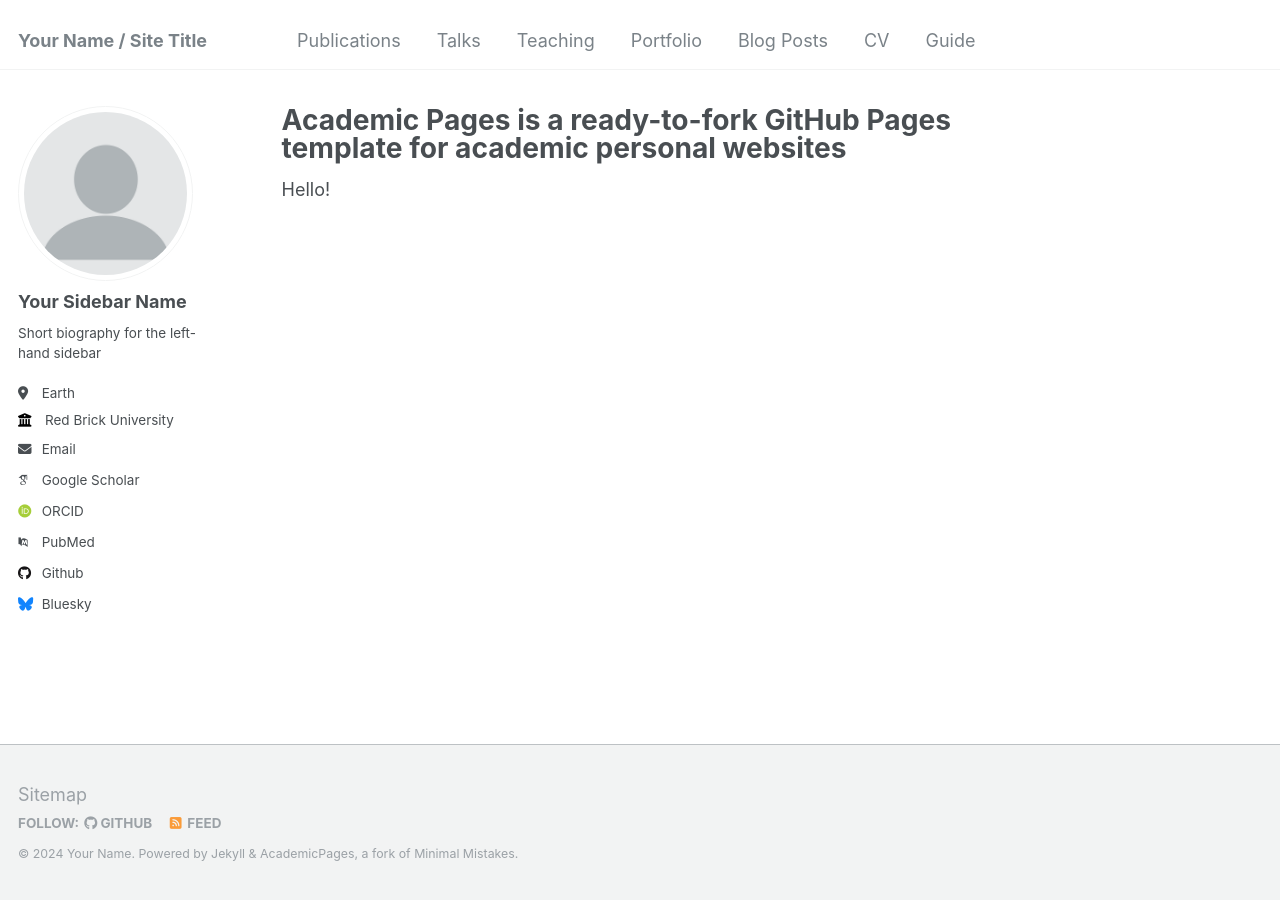
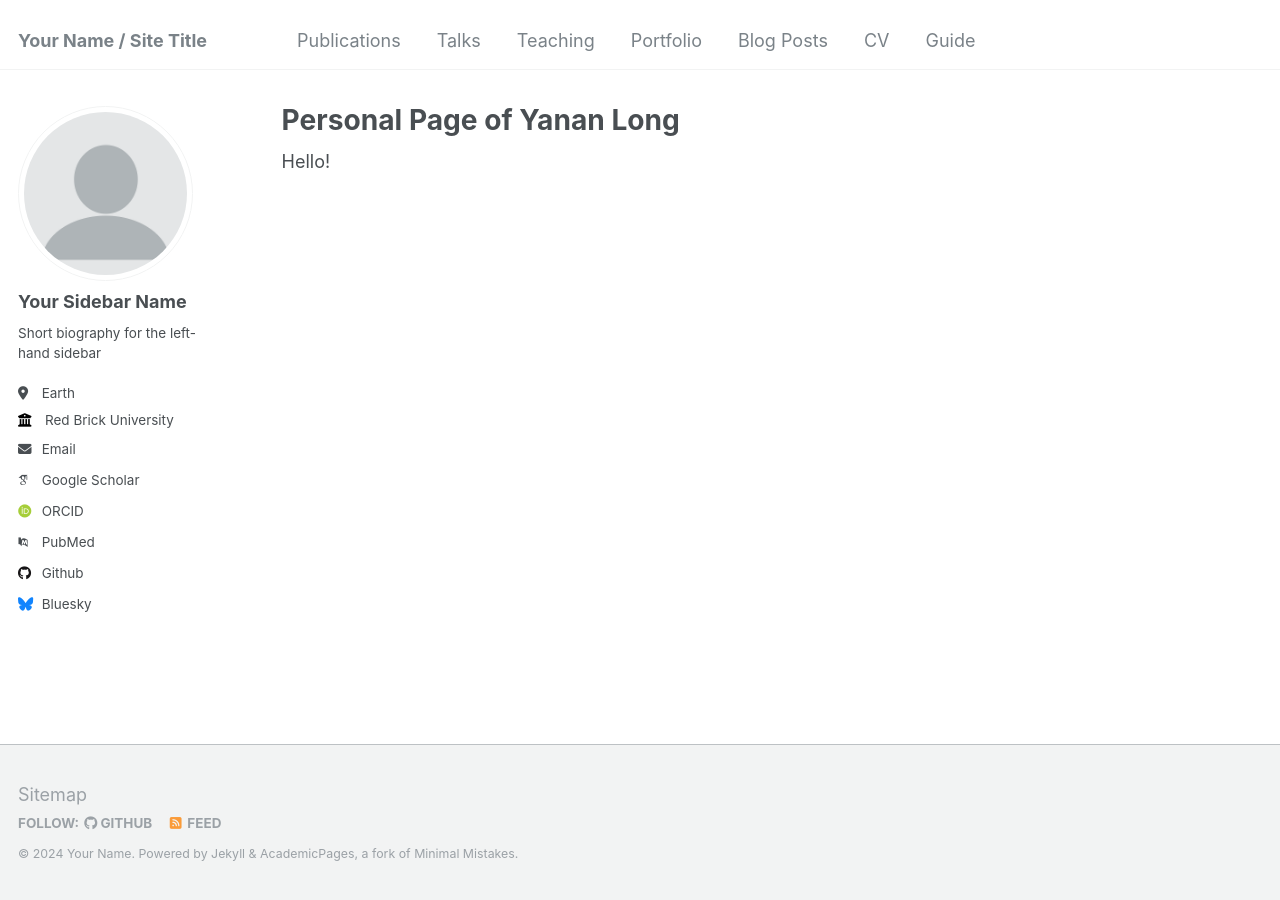
Before and after one commit to yananlong/yananlong.github.io, a Jekyll site: the page built from _pages/about.md, in a window 1280 px wide. Built offline with Jekyll 4.4.1, drawn with Linux system fonts in a browser that asks for light colours; some web fonts are replaced.

Commit message:
Update about.md

```diff
--- a/_pages/about.md
+++ b/_pages/about.md
@@ -1,6 +1,6 @@
 ---
 permalink: /
-title: "Academic Pages is a ready-to-fork GitHub Pages template for academic personal websites"
+title: "Personal Page of Yanan Long"
 author_profile: true
 redirect_from:
   - /about/
```
